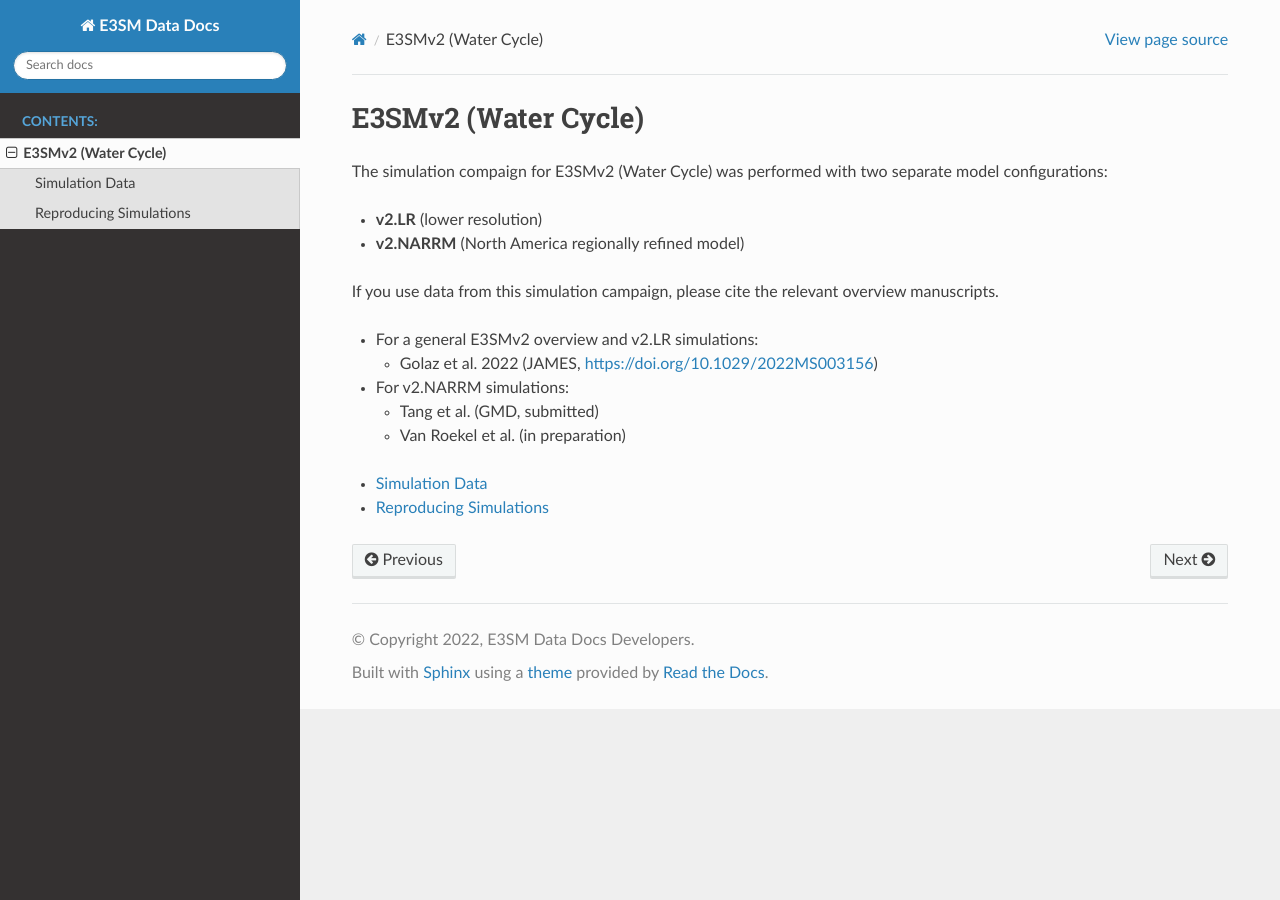
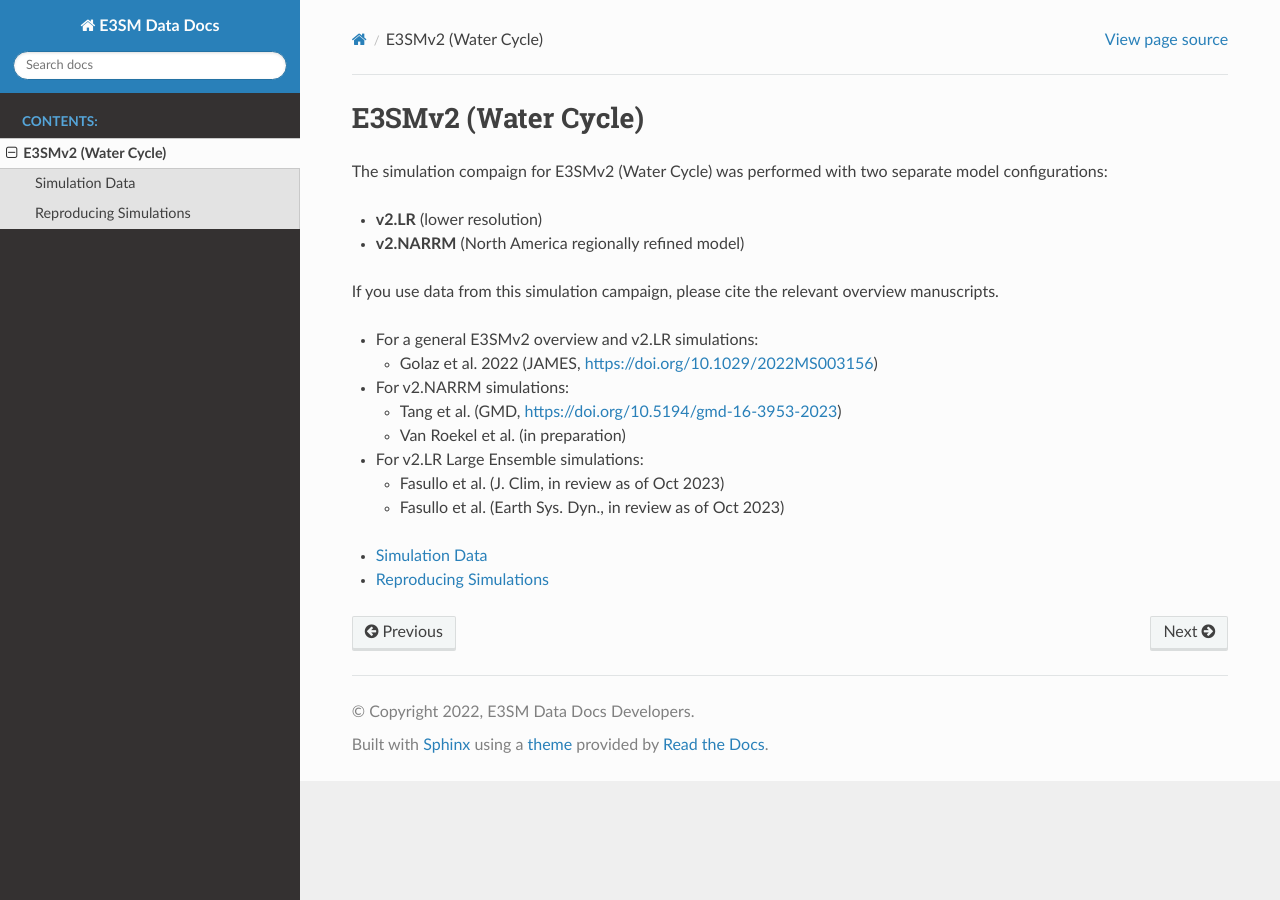
Before and after one commit to E3SM-Project/e3sm_data_docs, a Sphinx documentation site: the page built from docs/source/v2/E3SMv2_Water_Cycle.rst, in a window 1280 px wide. Built offline with Sphinx 7.4.7 and the Read the Docs theme 2.0.0, drawn with Linux system fonts in a browser that asks for light colours.

Commit message:
reference update

```diff
--- a/docs/source/v2/E3SMv2_Water_Cycle.rst
+++ b/docs/source/v2/E3SMv2_Water_Cycle.rst
@@ -16,8 +16,13 @@ manuscripts.
 
 * For v2.NARRM simulations:
 
-  * Tang et al. (GMD, submitted)
+  * Tang et al. (GMD, `<https://doi.org/10.5194/gmd-16-3953-2023>`_)
   * Van Roekel et al. (in preparation)
+
+* For v2.LR Large Ensemble simulations:
+
+  * Fasullo et al. (J. Clim, in review as of Oct 2023)
+  * Fasullo et al. (Earth Sys. Dyn., in review as of Oct 2023)
 
 .. toctree::
 
--- a/docs/source/v2/simulation_locations.rst
+++ b/docs/source/v2/simulation_locations.rst
@@ -4,11 +4,11 @@ Simulation Data
 
 The E3SMv2 simulation data is available on **ESGF** and **NERSC HPSS**.
 
-The preferred retrieval method is **ESGF**. Native output is available at `ESGF <https://esgf-node.llnl.gov/search/e3sm/?model_version=2_0>`_, and a subset of the data is being reformatted to conform to CMIP conventions and will be submmited to the CMIP6 ESGF archive in the near future.
+The preferred retrieval method is **ESGF**. Native output is available at `ESGF <https://esgf-node.llnl.gov/search/e3sm/?model_version=2_0>`_, and a subset of the data is reformatted to conform to CMIP conventions and submmited to the CMIP6 ESGF archive (ESGF links are provided in the table below for published data).
 
 Additionally, all native model output data has also been archived on **NERSC HPSS** using `zstash <https://e3sm-project.github.io/zstash>`_.
 
-If you have an account on NERSC, you can retrieve the data locally or remotely using Globus.
+**If you have an account on NERSC**, you can retrieve the data locally or remotely using Globus.
 
 To download simulation data locally on a NERSC machine: ::
 
@@ -24,7 +24,7 @@ or ::
 
 For more information, refer to `zstash usage <https://e3sm-project.github.io/zstash/_build/html/master/usage.html#extract>`_.
 
-If you do not have access to NERSC, you can download simulation data directly through the  NERSC HPSS
+**If you do not have access to NERSC**, you can download simulation data directly through the  NERSC HPSS
 `web interface <https://portal.nersc.gov/archive/home/projects/e3sm/www/WaterCycle/E3SMv2>`_.
 Note that this will be slow and inefficient since you'll have to download the tar files.
 
```
